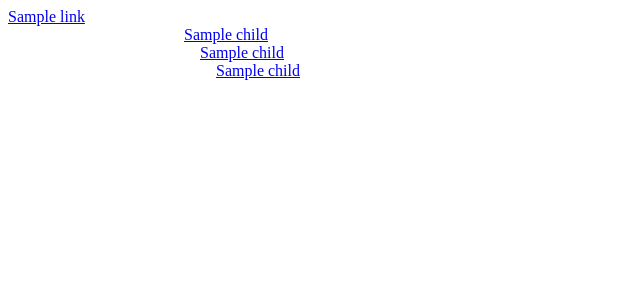
After one commit to Asday/stupid-cms, a Django app: template cms/templates/cms/partials/sidebar_link.html in a window 1280 px wide. The commit adds this page. Shown: the top 300 px of the page, without its empty margins (0-640 px from the left). Run offline with Django 3.2, Linux system fonts and the light colour scheme; the template is opened without the code that fills it: most values are stand-ins (such as "Sample title", 1, 10 or a date in 2020).

Commit message:
Added a very simple treeview to the sidebar.

```diff
--- a/cms/templates/cms/page_detail.html
+++ b/cms/templates/cms/page_detail.html
@@ -35,8 +35,7 @@
   </header>
 
   <main>
-    <nav class='sidebar'>
-    </nav>
+    {% include 'cms/partials/sidebar.html' with page=page %}
 
     <article class='content'>
       <aside class='table-of-contents'>
--- /dev/null
+++ b/cms/templates/cms/partials/sidebar.html
@@ -0,0 +1,5 @@
+<nav class='sidebar'>
+  {% for link in page.get_sidebar_links %}
+    {% include 'cms/partials/sidebar_link.html' with link=link depth=0 %}
+  {% endfor %}
+</nav>
--- /dev/null
+++ b/cms/templates/cms/partials/sidebar_link.html
@@ -0,0 +1,4 @@
+<a href="{{ link.url }}" style="padding-left: {{ depth }}em;">{{ link.title }}</a><br />
+{% for child in link.children %}
+  {% include 'cms/partials/sidebar_link.html' with link=child depth=depth|add:1 %}
+{% endfor %}
```
